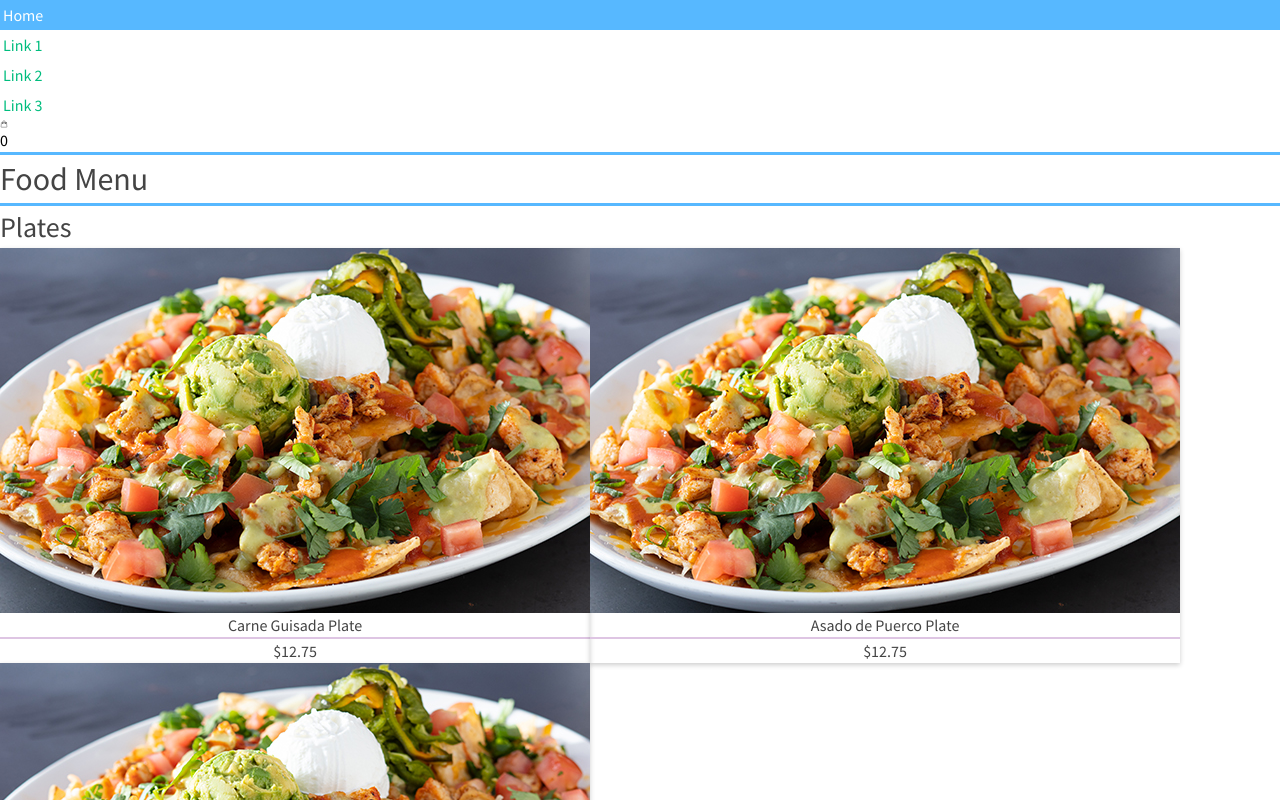
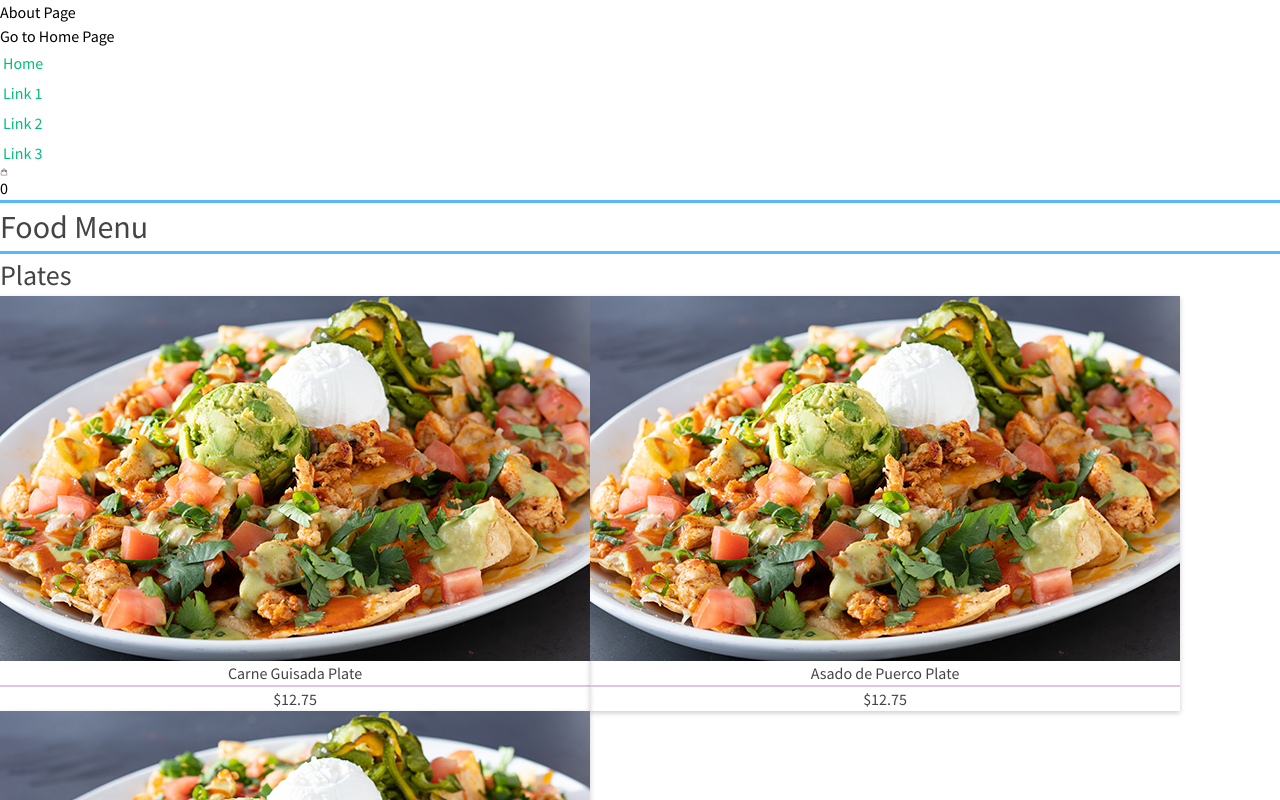
Before and after one commit to rvalde28/restaurant, a Vue app: page /checkout in a window 1280 px wide. Shown: the top 800 px of the page. Built offline with nearby package versions, Linux system fonts and the light colour scheme.

Commit message:
upto date

```diff
--- a/index.html
+++ b/index.html
@@ -6,6 +6,7 @@
     <link href='https://fonts.googleapis.com/css?family=Source+Sans+Pro' rel='stylesheet' type='text/css'>
     <meta name="viewport" content="width=device-width, initial-scale=1, minimum-scale=1" />
     <style rel="stylesheet" href="/src/assets/main.css"></style>
+    <script src="https://sandbox.web.squarecdn.com/v1/square.js"></script>
     <title>Vite App</title>
   </head>
   <body>
--- a/package.json
+++ b/package.json
@@ -10,7 +10,9 @@
     "lint": "eslint . --ext .vue,.js,.jsx,.cjs,.mjs --fix --ignore-path .gitignore"
   },
   "dependencies": {
-    "vue": "^3.4.29"
+    "square": "^37.1.1",
+    "vue": "^3.4.29",
+    "vue-router": "^4.4.0"
   },
   "devDependencies": {
     "@vitejs/plugin-vue": "^5.0.5",
--- a/src/App.vue
+++ b/src/App.vue
@@ -1,5 +1,6 @@
 <template>
   <div>
+    <router-view />
     <NavBar @remove-item="removeItem" :show-cart="showCart" @expand-cart="expandCart" :cartItems="cartItems"  @clear-cart="clearCart" />
 
     <!-- <Cart :show-cart="showCart" id="mySideNav" @click="closePopupOnOutsideClick" class="cart-bar" @expand-cart="expandCart" :cart-items="cartItems" @remove-item="removeItem" @clear-cart="clearCart" /> -->
--- a/src/components/Cart.vue
+++ b/src/components/Cart.vue
@@ -35,7 +35,7 @@
           </div> -->
 
           <!-- <button @click="clearCart" class="bg-blue-500 text-white px-3 py-2 rounded-full hover:bg-blue-400 flex items-center mb-4 relative">Clear Cart</button> -->
-          <button @click="clearCart" class="bg-blue-500 w-11/12 text-white ml-4 mr-4 px-3 py-2 rounded-full hover:bg-blue-400 flex items-center mb-4 relative">
+          <button @click="navigateCheckout" class="bg-blue-500 w-11/12 text-white ml-4 mr-4 px-3 py-2 rounded-full hover:bg-blue-400 flex items-center mb-4 relative">
             <div class="pl-3 text-lg"> <!-- Use flex-grow to make this div take remaining space -->
               Checkout
             </div>
@@ -54,6 +54,9 @@
 export default {
   props: ['cartItems', 'isOpen', 'showCart'],
   methods: {
+    navigateCheckout() {
+      this.$router.push('/checkout');
+    },
     closePopupOnOutsideClick(event) {
       console.log("outside click")
        // Check if the click target is the background overlay or element with id "windowBackground"
--- /dev/null
+++ b/src/components/Checkout.vue
@@ -0,0 +1,16 @@
+<template>
+    <div>
+      <h1>About Page</h1>
+      <button @click="navigateToHome">Go to Home Page</button>
+    </div>
+</template>
+
+<script>
+    export default {
+    methods: {
+        navigateToHome() {
+        this.$router.push('/');
+        }
+    }
+    };
+</script>
--- a/src/main.js
+++ b/src/main.js
@@ -3,10 +3,13 @@ import App from './App.vue';
 import { provideEventBus } from './EventBus'; // Adjust path as per your project structure
 // import '../src/assets/main.css';
 import './index.css'
+import router from './router';
 
 const app = createApp(App);
 
 // Use provideEventBus to provide EventBus to the entire Vue app
 app.use(provideEventBus);
 
+app.use(router);
+
 app.mount('#app');
--- /dev/null
+++ b/src/router/index.js
@@ -0,0 +1,23 @@
+import { createRouter, createWebHistory } from 'vue-router';
+import App from '../App.vue';  // Replace with your component
+import Checkout from '../components/Checkout.vue'; // Replace with your component
+
+const routes = [
+  {
+    path: '/',
+    name: 'Home',
+    component: App
+  },
+  {
+    path: '/checkout',
+    name: 'Checkout',
+    component: Checkout
+  }
+];
+
+const router = createRouter({
+  history: createWebHistory(),
+  routes
+});
+
+export default router;
```
Also changed, not shown: src/components/ProcessPayment.vue (added), 1 other file (tests, documents, lock files or other folders).
